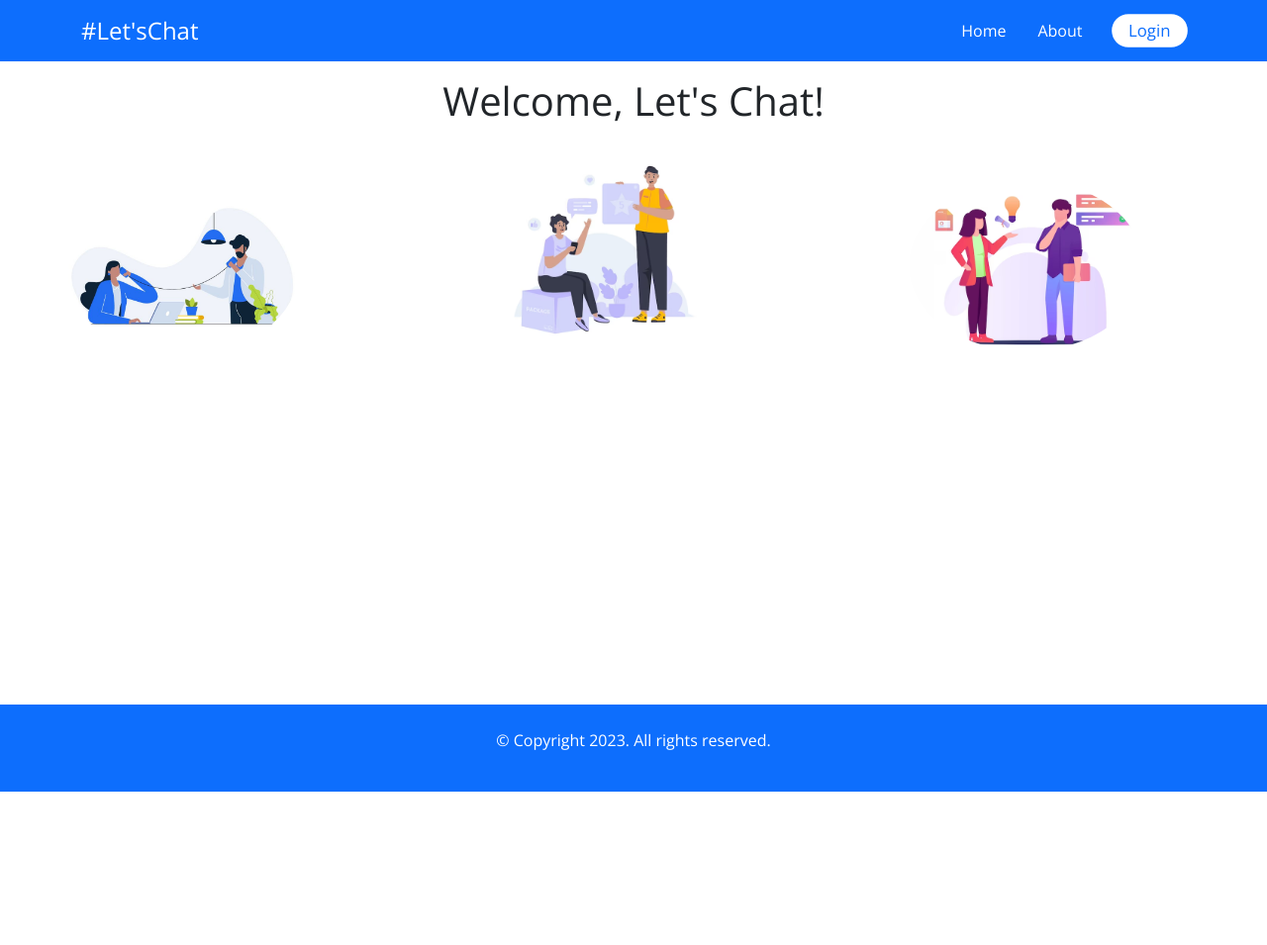
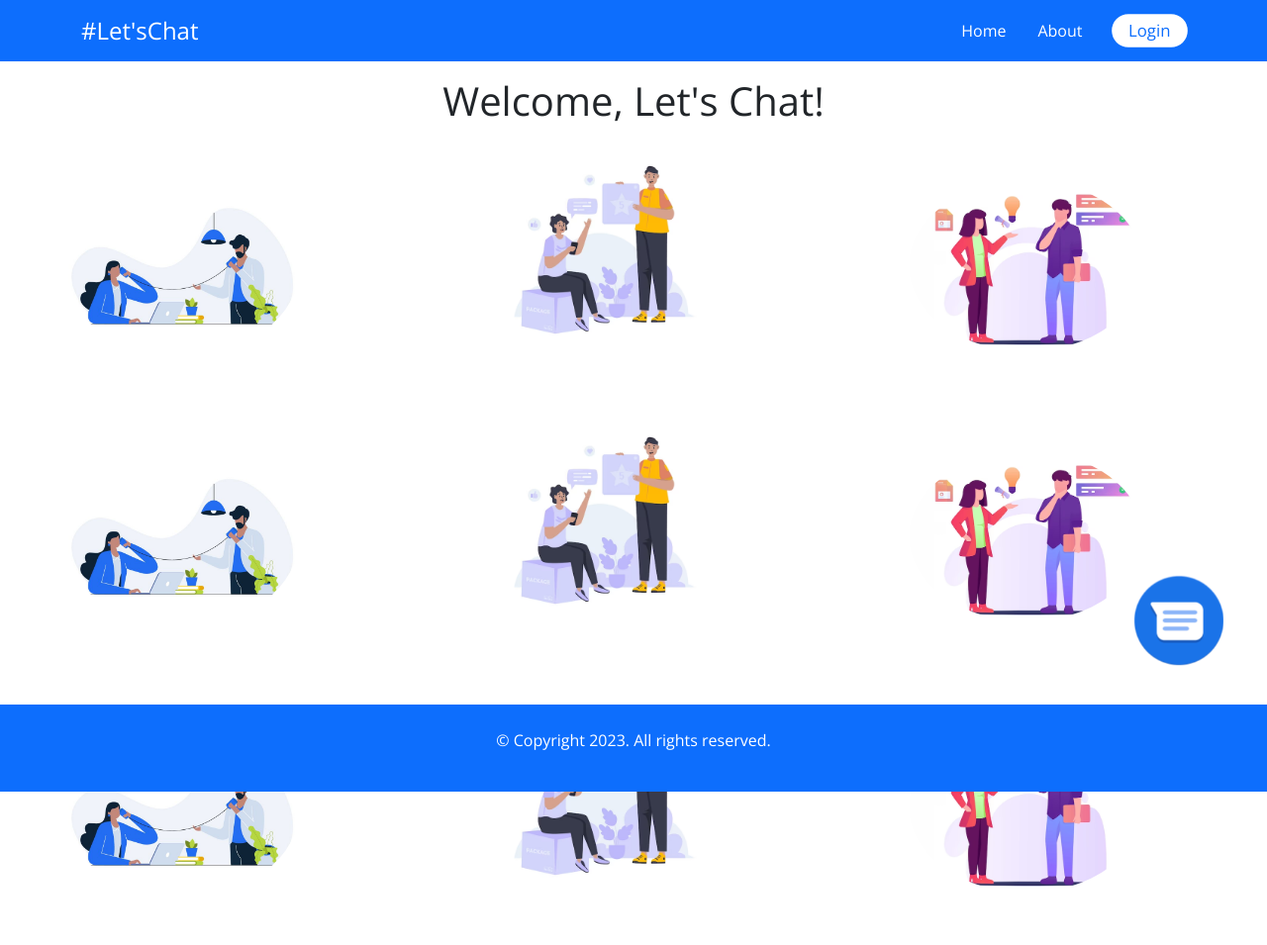
Before and after one commit to drakata27/chat_app, a Django app: page / in a window 1280 px wide. Shown: the whole page at 99% size. Before the commit the page ends 800 px from the top, so only its background shows below. Run offline with Django 4.2, Linux system fonts and the light colour scheme.

Commit message:
Set up navigation in the chat bubble

```diff
--- /dev/null
+++ b/chat/templates/chat/partials/chat_bubble.html
@@ -0,0 +1,24 @@
+{% load static %}
+
+<div id="chat" class="fixed-div position-fixed">
+    <div id="chat_icon">
+        <a href="#" id="chat_open">
+            <img src="{% static 'images/messages_icon.png' %}"
+            style="width: 90px;">
+        </a>
+    </div>
+
+    <div id="chat_welcome" class="hidden">
+        <input id="chat_name" type="text" placeholder="Your name...">
+        <button id="chat_join" class="custom-btn rounded-4 my-2 px-4 py-1">Join</button>
+    </div>
+
+    <div id="chat_room" class="rounded-4 hidden">
+        <div id="chat_log" class="p-3 m-3 rounded-4">
+            <p class="text-black">Welcome to our chat! Please type your message and wait...</p>
+        </div>
+
+        <input id="chat_message_input" type="text" name="message_body" class="p-2 m-2 rounded-4" placeholder="Type your message...">
+        <button id="chat_message_submit" class="custom-btn rounded-4 my-2 px-4 py-1 p-2 m-2 mb-4">Send</button>
+    </div>
+</div>
--- a/core/templates/core/base.html
+++ b/core/templates/core/base.html
@@ -12,7 +12,7 @@
     <link href="https://fonts.googleapis.com/css2?family=Open+Sans&display=swap" rel="stylesheet">
     <link rel="stylesheet" type="text/css" href="{% static 'css/main.css' %}">
 </head>
-<body class="vh-100 overflow-hidden">
+<body class="vh-100 ">
     <!-- Navbar -->
     <nav class="navbar navbar-expand-lg navbar-dark bg-primary">
         <div class="container">
@@ -64,4 +64,6 @@
         </div>
     </footer>
 </body>
+
+<script src="{% static 'js/main.js' %}"></script>
 </html>
--- a/core/templates/core/index.html
+++ b/core/templates/core/index.html
@@ -17,5 +17,31 @@
         </div>
     </div>
 
+    <div class="row">
+        <div class="col-md-3 mx-auto m-5">
+            <img src="{% static 'images/img-1.jpeg' %}" class="rounded-circle" style="width: 80%;">
+        </div>
+        <div class="col-md-3 mx-auto">
+            <img src="{% static 'images/img-2.avif' %}" class="rounded-circle" style="width: 80%;">
+        </div>
+        <div class="col-md-3 mx-auto m-5">
+            <img src="{% static 'images/img-3.avif' %}" class="rounded-circle" style="width: 80%;">
+        </div>
+    </div>
+    <div class="row">
+        <div class="col-md-3 mx-auto m-5">
+            <img src="{% static 'images/img-1.jpeg' %}" class="rounded-circle" style="width: 80%;">
+        </div>
+        <div class="col-md-3 mx-auto">
+            <img src="{% static 'images/img-2.avif' %}" class="rounded-circle" style="width: 80%;">
+        </div>
+        <div class="col-md-3 mx-auto m-5">
+            <img src="{% static 'images/img-3.avif' %}" class="rounded-circle" style="width: 80%;">
+        </div>
+    </div>
+
 </div>
+
+{% include 'chat/partials/chat_bubble.html' %}
+
 {% endblock %}
--- a/static/css/main.css
+++ b/static/css/main.css
@@ -24,10 +24,74 @@ h1 {
     border-radius: 4px;
 }
 .custom-btn:hover {
-    background-color: red !important;
+    background-color: green !important;
     color: white !important;
     cursor: pointer;
 }
+
+/* Chat Bubble */
+#chat {
+    max-width: 300px;
+    margin-right: 20px;
+}
+.fixed-div {
+    background-color: transparent;
+    color: white;
+    padding: 20px;
+    top: 60%px;
+    right: 2rem;
+    bottom: 6rem;
+    padding: 2rem;
+    border-radius: 30px;
+}
+
+#chat_open {
+    width: 50px;
+    display: flex;
+    align-items: center;
+}
+
+.hidden {
+    display: none;
+}
+
+input{
+    background-color: rgb(234, 224, 224);
+    border-radius: 130px;
+    padding: 0.3rem;
+    border: none;
+}
+
+#chat_join {
+    color: #0d6efd !important;
+    background-color: white !important;
+    border: 1px solid black;
+}
+
+#chat_welcome {
+    background-color: #0d6efd;
+    padding: 2rem;
+    padding-left: 1rem;
+    border-radius: 30px;
+    border: 2px solid black
+}
+
+#chat_log {
+    background-color: rgb(234, 224, 224) !important;
+    height: 300px;
+    overflow: scroll;
+}
+#chat_room {
+    background-color: #0d6efd ;
+    border: 1px solid black;
+    width: 300px;
+    margin-right: 30px;
+}
+
+#chat_message_input{
+    width: 17rem;
+}
+
 /* Small screens */
 @media(max-width: 991px) {
     .sidebar {
--- /dev/null
+++ b/static/js/main.js
@@ -0,0 +1,29 @@
+// Variables
+let chatName = ''
+let chatSocket = null
+let chatWindowURL = window.location.href
+let chatRoomId = Math.random().toString(36).slice(2, 12)
+
+console.log(chatRoomId);
+
+// Constants
+const chat = document.querySelector('#chat')
+const chatOpen = document.querySelector('#chat_open')
+const chatJoin = document.querySelector('#chat_join')
+const chatIcon = document.querySelector('#chat_icon')
+const chatWelcome = document.querySelector('#chat_welcome')
+const chatRoom = document.querySelector('#chat_room')
+
+// Event listeners
+chatOpen.addEventListener('click', function(e){
+    e.preventDefault()
+    chatIcon.classList.add('hidden')
+    chatWelcome.classList.remove('hidden')
+})
+
+chatJoin.addEventListener('click', function(e){
+    e.preventDefault()
+
+    chatWelcome.classList.add('hidden')
+    chatRoom.classList.remove('hidden')
+})
```
Also changed, not shown: static/images/messages_icon.png (added).
